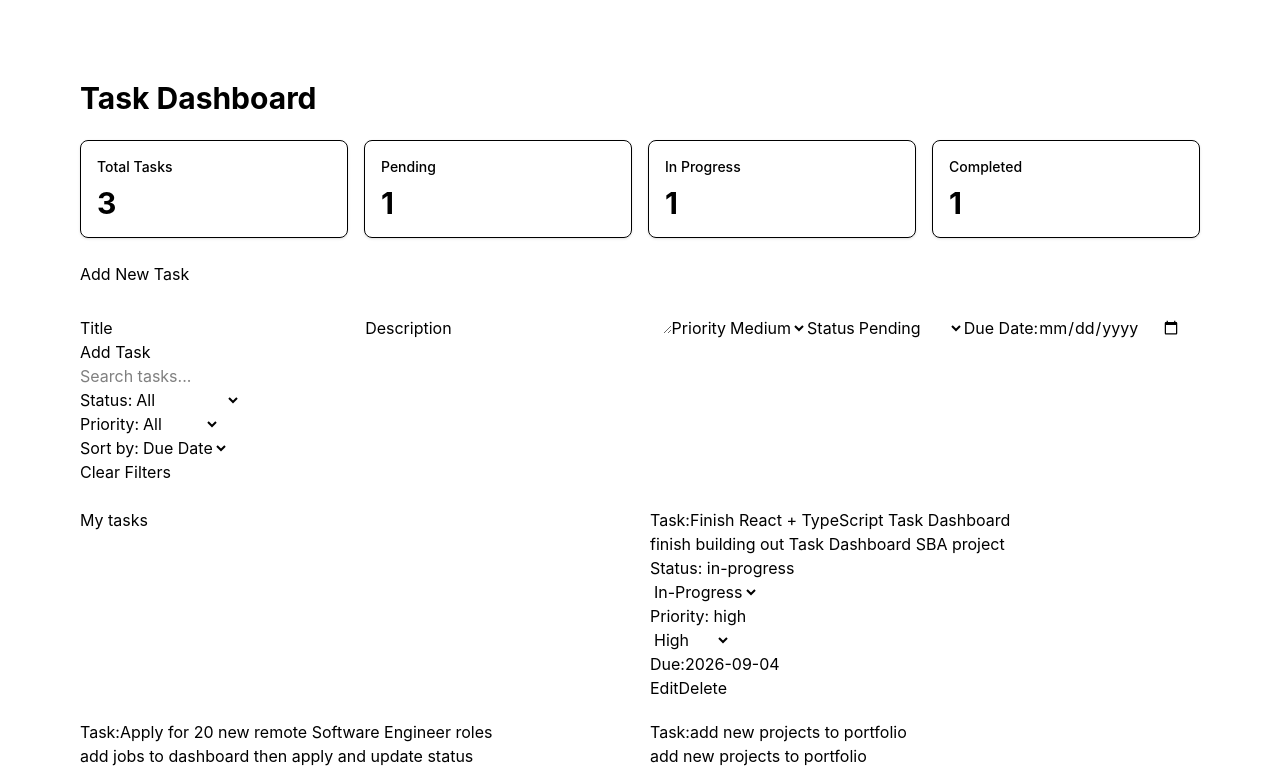
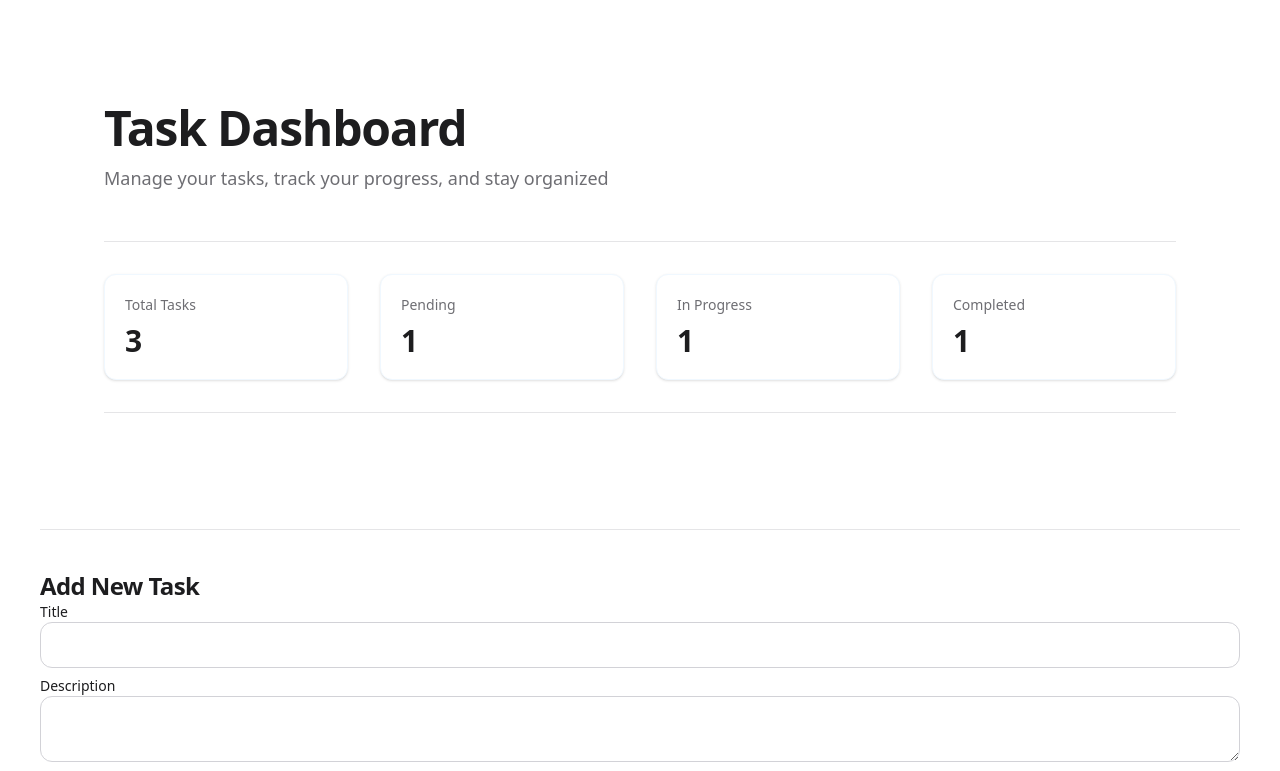
Before and after one commit to essencenroberts/task-dashboard, a React (Vite) app: page / in a window 1280 px wide. Shown: the top 771 px of the page. Built offline with nearby package versions, Linux system fonts and the light colour scheme.

Commit message:
complete dashboard, filtering, tasform, and conneting everything and export/import and styling

```diff
--- a/src/App.css
+++ b/src/App.css
@@ -1 +1,16 @@
 @import "tailwindcss";
+
+body {
+  margin: 0;
+  font-family: system-ui, -apple-system, BlinkMacSystemFont, 'Segoe UI', Roboto, Oxygen, Ubuntu, Cantarell, 'Open Sans', 'Helvetica Neue', sans-serif;
+  color:aliceblue;
+  background:  #ffffff ;
+}
+
+button, input, select, textarea {
+  font: inherit;
+}
+
+button {
+  cursor: pointer;
+}
--- a/src/App.tsx
+++ b/src/App.tsx
@@ -165,6 +165,8 @@ useEffect(() => {
     ]);
   };
 
+  // replace current tasks with task imported from JSON file
+  const handleImport = (importedTasks: Task[]) => {setTasks(importedTasks)};
 
   return (
     <>
@@ -195,6 +197,7 @@ useEffect(() => {
         {/* // import Dashboard component */}
         <Dashboard
           tasks={sortedTasks}
+          displayedTasks={sortedTasks}
           onSubmit={handleTaskSubmit}
           taskToEdit={editingTask}
           onCancelEdit={handleCancelEdit}
@@ -203,6 +206,7 @@ useEffect(() => {
           onStatusChange={handleStatusChange} onPriorityChange={handlePriorityChange}
           onDelete={handleDelete}
           onEdit={handleEdit}
+          onImport={handleImport}
         />
 
     </>
--- a/src/components/Dashboard/Dashboard.tsx
+++ b/src/components/Dashboard/Dashboard.tsx
@@ -1,4 +1,5 @@
 import type { DashboardProps } from "../../types";
+import TaskData from "../TaskData/TaskData";
 import TaskList from '../TaskList/TaskList';
 import TaskFilter from '../TaskFilter/TaskFilter';
 import TaskForm from '../TaskForm/TaskForm';
@@ -6,6 +7,7 @@ import TaskForm from '../TaskForm/TaskForm';
 
 function Dashboard({
   tasks,
+  displayedTasks,
   onSubmit,
   taskToEdit,
   onCancelEdit,
@@ -15,6 +17,7 @@ function Dashboard({
   onPriorityChange,
   onDelete,
   onEdit,
+  onImport,
 }: DashboardProps) {
 
   // task statistics -- need to count how many tasks are currently in each status
@@ -35,32 +38,36 @@ function Dashboard({
 
   return (
     <>
-      <div className="m-10 p-10">
-      <h1 className="text-3xl font-bold">Task Dashboard</h1>
+      <div className="min-h-screen bg-white md:p-10">
+        <div className="mx-auto max-w-6xl px-5 py-12 md:px-10 md:py-16">
+          <h1 className="text-4xl font-semibold  tracking-tight text-[#1d1d1f] md:text-5xl">Task Dashboard</h1>
+          <p className="mt-3 max-w-2xl text-lg leading-relaxed text-[#6e6e73]">Manage your tasks, track your progress, and stay organized</p>
 
         {/* Shoow sumaary of current task statistics  */}
-      <div className="grid gap-4 my-6 md:grid-cols-4">
-        <div className="rounded-lg border p-4 shadow-sm">
-          <p className="text-sm font-medium">Total Tasks</p>
-          <p className="mt-2 text-3xl font-bold">{totalTasks}</p>
+        <div className="my-12 grid gap-8 border-y border-[#e5e5e7] py-8 md:grid-cols-4">
+          <div className="rounded-xl border bg-white p-5 shadow-sm">
+            <p className="text-sm font-medium text-[#6e6e73]">Total Tasks</p>
+            <p className="mt-2 text-3xl font-semibold tracking-tight text-[#1d1d1f]">{totalTasks}</p>
           </div>
 
-        <div className="rounded-lg border p-4 shadow-sm">
-          <p className="text-sm font-medium">Pending</p>
-          <p className="mt-2 text-3xl font-bold">{pendingTasks}</p>
+          <div className="rounded-xl border bg-white p-5 shadow-sm">
+            <p className="text-sm font-medium text-[#6e6e73]">Pending</p>
+            <p className="mt-2 text-3xl font-semibold tracking-tight text-[#1d1d1f]">{pendingTasks}</p>
           </div>
 
-        <div className="rounded-lg border p-4 shadow-sm">
-          <p className="text-sm font-medium">In Progress</p>
-          <p className="mt-2 text-3xl font-bold">{inProgressTasks}</p>
+          <div className="rounded-xl border bg-white p-5 shadow-sm">
+            <p className="text-sm font-medium text-[#6e6e73]">In Progress</p>
+            <p className="mt-2 text-3xl font-semibold tracking-tight text-[#1d1d1f]">{inProgressTasks}</p>
           </div>
 
-        <div className="rounded-lg border p-4 shadow-sm">
-          <p className="text-sm font-medium">Completed</p>
-          <p className="mt-2 text-3xl font-bold">{completedTasks}</p>
+          <div className="rounded-xl border bg-white p-5 shadow-sm">
+            <p className="text-sm font-medium text-[#6e6e73]">Completed</p>
+            <p className="mt-2 text-3xl font-semibold tracking-tight text-[#1d1d1f]">{completedTasks}</p>
           </div>
 
         </div>
+      </div>
+
 
       {/* //move TaskList, TaskFilter and TaskForm from App to Dashboard  */}
       {/* import TaskForm component */}
@@ -74,12 +81,15 @@ function Dashboard({
           onFilterChange={onFilterChange}
           onSortChange={onSortChange}
         />
-         <br />
 
-
+        <TaskData
+          tasks={tasks}
+          onImport={onImport}
+        />
 
         <TaskList
-          tasks={tasks}
+          tasks={displayedTasks}
+
           onStatusChange={onStatusChange} onPriorityChange={onPriorityChange}
           onDelete={onDelete}
           onEdit={onEdit}
--- /dev/null
+++ b/src/components/TaskData/TaskData.tsx
@@ -0,0 +1,82 @@
+import type { TaskDataProps } from "../../types";
+
+
+// TaskData component to handle import export
+function TaskData({ tasks, onImport }: TaskDataProps) {
+
+  // export button
+  const handleExport = () => {
+    //turn task data into JSON text
+    const taskData = JSON.stringify(tasks, null, 2);
+
+    // create a file from the JSON text
+    const blob = new Blob([taskData], {
+      type: "application/json",
+    });
+
+    // create temporary link for downloading the file
+    const url = URL.createObjectURL(blob);
+
+    const link = document.createElement("a");
+    link.href = url;
+    link.download = "tasks.json";
+
+    // click link automatically to start download
+    link.click();
+
+
+    URL.revokeObjectURL(url);
+  };
+
+  // import
+  const handleImport = (e: React.ChangeEvent<HTMLInputElement>) => {
+    const file = e.target.files?.[0];
+
+    // stop if user doesnt select
+    if (!file) {
+      return;
+    }
+
+   //create a reader to read selected file
+    const reader = new FileReader();
+
+   //
+   reader.onload = (event) => {
+    const fileContent = event.target?.result;
+
+    if (typeof fileContent !== "string") {
+      return;
+    }
+   }
+
+   // turn the JSOn text back into JavaScript data
+   const importedTasks = JSON.parse(fileContent);
+
+   // send imported tasks back to App
+    onImport(importedTasks)
+   // read selected file as text
+   reader.readAsText(file);
+  }
+
+  return(
+    <>
+      <div>
+        <h2>Import and Export Tasks</h2>
+
+        <p>Total tasks: {tasks.length}</p>
+
+        <button type="button" onClick={handleExport}>
+          Export Tasks
+        </button>
+
+        <input
+          type="file"
+          accept=".json,application/json"
+          onChange={handleImport}
+        />
+      </div>
+    </>
+  );
+}
+
+export default TaskData;
--- a/src/components/TaskFilter/TaskFilter.tsx
+++ b/src/components/TaskFilter/TaskFilter.tsx
@@ -97,10 +97,11 @@ const handleSortChange = (
 
   return (
     <>
-      <div>
+      <div className="mt-6 border-t border-[#e5e5e7] pt-10 grid gap-5 md:grid-cols-2 lg:grid-cols-4">
+      <h2 className="text-2xl font-semibold tracking-tight text-[#1d1d1f]">Filter Tasks</h2>
       {/* Search */}
         <div>
-          <label htmlFor="task-search">
+          <label htmlFor="task-search" className="mb-2 block text-sm font-medium text-[#1d1d1f]">Search
           </label>
 
           <input
@@ -109,16 +110,19 @@ const handleSortChange = (
             value={search}
             onChange={handleSearchChange}
             placeholder="Search tasks..."
+            className="w-full rounded-full border border-[#d2d2d7] bg-white px-5 py-3 text-[#1d1d1f]"
           />
         </div>
 
         {/* Status */}
         <div>
-          <label htmlFor="status-filter">Status:</label>
+          <label htmlFor="status-filter"
+          className="mb-2 block text-sm font-medium text-[#1d1d1f]">Status:</label>
           <select
             id="status-filter"
             value={filters.status || ""}
             onChange={handleStatusChange}
+            className="w-full rounded-full border border-[#d2d2d7] bg-white px-4 py-3 text-[#1d1d1f]"
           >
             <option value="">
             All</option>
@@ -133,10 +137,14 @@ const handleSortChange = (
 
       {/* Priority  */}
         <div>
-          <label htmlFor="priority-filter">Priority:</label>
+          <label htmlFor="priority-filter"
+          className="mb-2 block text-sm font-medium text-[#1d1d1f]"
+          >Priority:</label>
           <select id="priority-filter"
           value={filters.priority || ""}
-          onChange={handlePriorityChange}>
+          onChange={handlePriorityChange}
+          className="w-full rounded-full border border-[#d2d2d7] bg-white px-4 py-3 text-[#1d1d1f]"
+          >
             <option value="">
             All</option>
             <option value="low">Low
@@ -151,12 +159,15 @@ const handleSortChange = (
       {/* sort by */}
 
       <div>
-        <label htmlFor="sort-filter">Sort by:</label>
+        <label htmlFor="sort-filter"
+          className="mb-2 block text-sm font-medium text-[#1d1d1f]"
+        >Sort by:</label>
 
         <select
           id="sort-filter"
           value={sortBy}
           onChange={handleSortChange}
+          className="w-full rounded-full border border-[#d2d2d7] bg-white px-4 py-3 text-[#1d1d1f]"
         >
           <option value="dueDate">Due Date</option>
           <option value="priority">Priority</option>
@@ -168,6 +179,7 @@ const handleSortChange = (
       <button
         type="button"
         onClick={handleClearFilters}
+        className="rounded-full border  border-[#0066cc] px-5 py-3 text-sm font-normal text-[#0066cc]"
       >
         Clear Filters
       </button>
--- a/src/components/TaskForm/TaskForm.tsx
+++ b/src/components/TaskForm/TaskForm.tsx
@@ -94,13 +94,20 @@ function TaskForm({ onSubmit, taskToEdit, onCancelEdit }: TaskFormProps) {
   return(
 
   // create the form & make each form field controlled using onChange and the spread operator
-    <form onSubmit={handleSubmit}>
-      <h2>{taskToEdit ? "Edit Task" : "Add New Task"}</h2>
+    <form
+      onSubmit={handleSubmit}
+      className="mt-1 border-t border-[#e5e5e7] pt-10"
+    >
+      <h2 className="text-2xl font-semibold tracking-tight text-[#1d1d1f]">{taskToEdit ? "Edit Task" : "Add New Task"}</h2>
 
       {/* //title - make it controlled */}
-      <label> Title
+      <label
+        htmlFor="title"
+        className="mb-2 block text-sm font-medium text-[#1d1d1f]"
+      > Title
          <input
           type="text"
+          className="w-full rounded-xl border border-[#d2d2d7] bg-white px-4 py-3 text-[#1d1d1f] outline:none transition focus:border-[#0071e3] focus:ring-[#0071e3]/20]"
           value={formData.title}
           onChange={(e) =>
             setFormData({
@@ -113,9 +120,13 @@ function TaskForm({ onSubmit, taskToEdit, onCancelEdit }: TaskFormProps) {
       </label>
 
      {/* description */}
-      <label> Description
+      <label
+        htmlFor="description"
+        className="mb-2 block text-sm font-medium text-[#1d1d1f]"
+      > Description
          <textarea
           value={formData.description}
+          className="w-full rounded-xl border border-[#d2d2d7] bg-white px-4 py-3 text-[#1d1d1f] outline:none transition focus:border-[#0071e3] focus:ring-[#0071e3]/20"
           onChange={(e) =>
             setFormData({
               ...formData,
@@ -127,10 +138,14 @@ function TaskForm({ onSubmit, taskToEdit, onCancelEdit }: TaskFormProps) {
       </label>
 
      {/* priority */}
-      <label>
+      <label
+        htmlFor="priority"
+        className="mb-2 block text-sm font-medium text-[#1d1d1f]"
+      >
         Priority
         <select
           value={formData.priority}
+          className="w-full rounded-xl border border-[#d2d2d7] bg-white px-4 py-3 text-[#1d1d1f] outline:none transition focus:border-[#0071e3] focus:ring-[#0071e3]/20"
           onChange={(e) =>
             setFormData({
               ...formData,
@@ -145,9 +160,13 @@ function TaskForm({ onSubmit, taskToEdit, onCancelEdit }: TaskFormProps) {
       </label>
 
      {/* status */}
-      <label>Status
+      <label
+        htmlFor="status"
+        className="mb-2 block text-sm font-medium text-[#1d1d1f]"
+      >Status
          <select
           value={formData.status}
+          className="w-full rounded-xl border border-[#d2d2d7] bg-white px-4 py-3 text-[#1d1d1f] outline:none transition focus:border-[#0071e3] focus:ring-[#0071e3]/20"
           onChange={(e) =>
             setFormData({
               ...formData,
@@ -163,9 +182,13 @@ function TaskForm({ onSubmit, taskToEdit, onCancelEdit }: TaskFormProps) {
       </label>
 
      {/* due date */}
-      <label>Due Date:
+      <label
+        htmlFor="dueDate"
+        className="mb-2 block text-sm font-medium text-[#1d1d1f]"
+      >Due Date:
         <input
           type="date"
+          className="w-full rounded-xl border border-[#d2d2d7] bg-white px-4 py-3 text-[#1d1d1f] outline:none transition focus:border-[#0071e3] focus:ring-[#0071e3]/20"
           value={formData.dueDate}
           onChange={(e) =>
             setFormData({
@@ -178,10 +201,15 @@ function TaskForm({ onSubmit, taskToEdit, onCancelEdit }: TaskFormProps) {
       </label>
 
     {/* button Add Task */}
-    <button type="submit">
+    <button type="submit"
+      className="mt-6 rounded-full bg-[#0066cc] px-6 py-3 text-base font-normal text-white"
+    >
       {taskToEdit ? "Save Changes" : "Add Task"}
     </button>
-    {taskToEdit && (<button type="button" onClick={onCancelEdit}>Cancel</button>)}
+    {taskToEdit && (<button
+      type="button"
+      onClick={onCancelEdit}
+      className="mt-6 rounded-full border border-[#0066cc] px-6 py-3 text-base font-normal text-[#0066cc]">Cancel</button>)}
     </form>
   );
 }
```
Also changed, not shown: src/types/index.ts (+9 -0 lines). Lines whose indentation alone changed are shown as unchanged.
